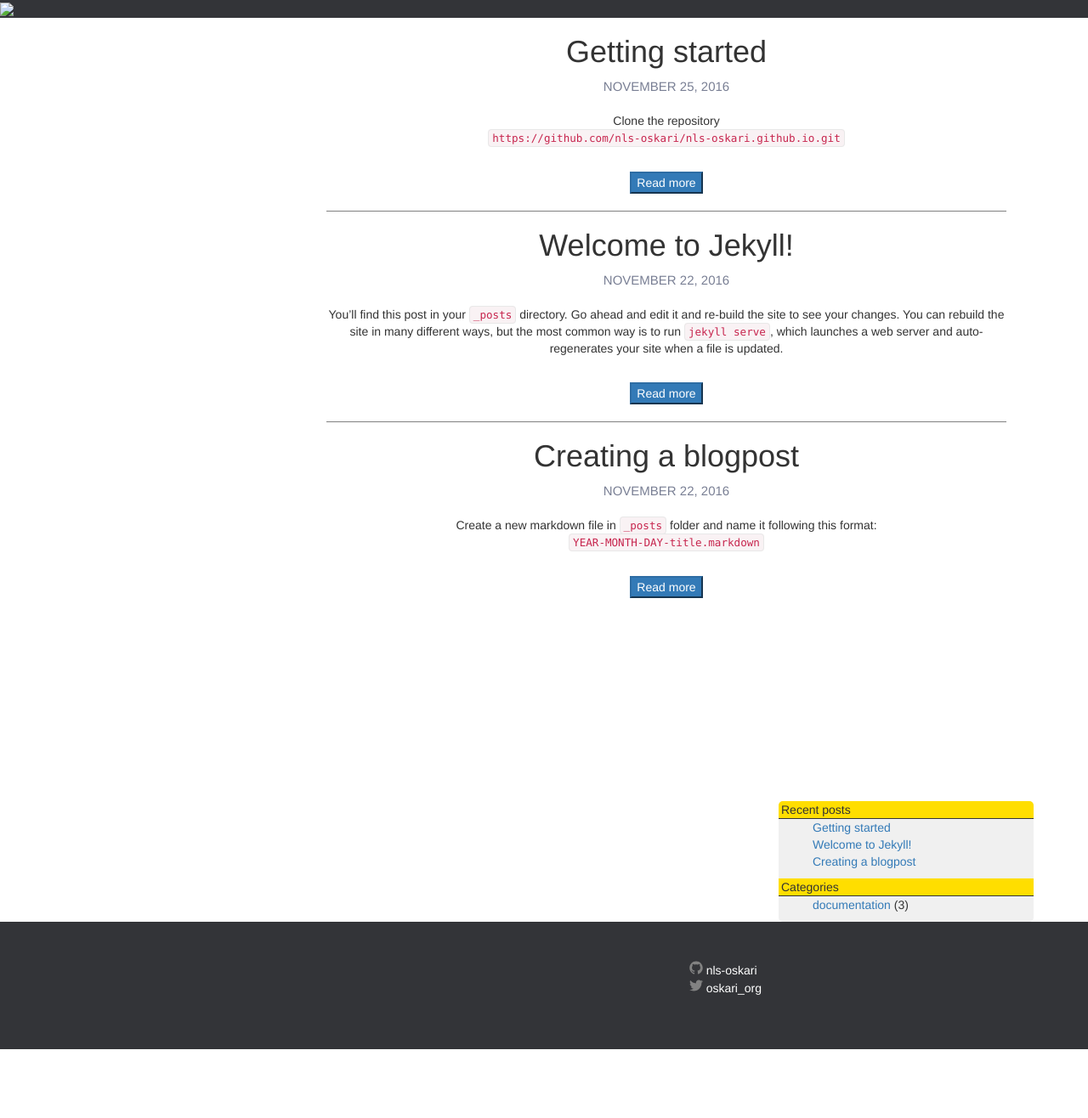
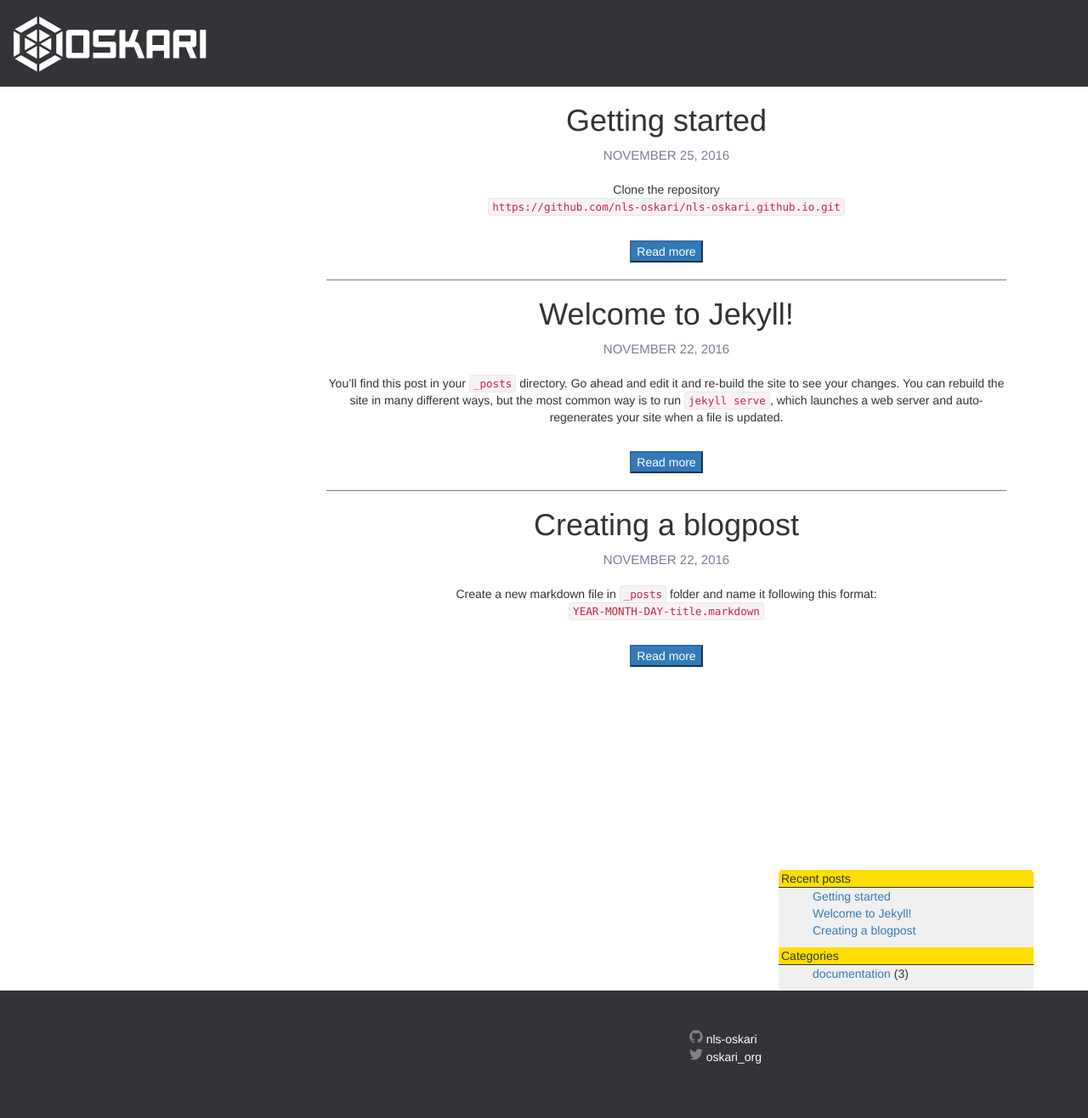
Before and after one commit to oskariorg/oskariorg.github.io, a Jekyll site: the page built from index.md, in a window 1280 px wide. Shown: the whole page at 85% size. Built offline with Jekyll 4.4.1, drawn with Linux system fonts in a browser that asks for light colours; nearby versions of some CDN libraries; before the commit the page ends 1235 px from its top, so only the background shows below that.

Commit message:
fixed img path

```diff
--- a/_includes/header.html
+++ b/_includes/header.html
@@ -1,5 +1,5 @@
 <header>
   <div class="header-main">
-    <a href="https://nls-oskari.github.io/"><img src='{{ site.url }}/img/oskari_logo_white.png'></img></a>
+    <a href="https://nls-oskari.github.io/"><img src='/img/oskari_logo_white.png'></img></a>
   </div>
 </header>
```
